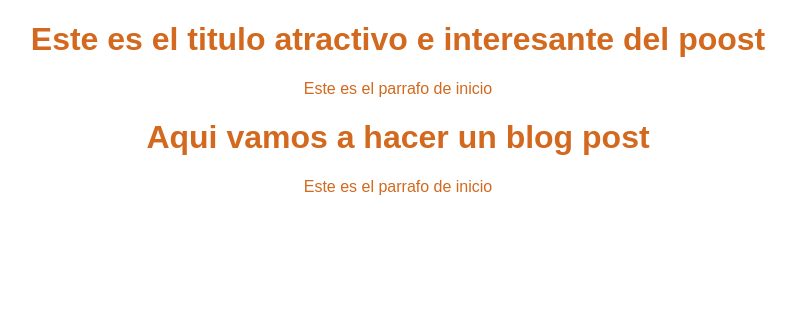
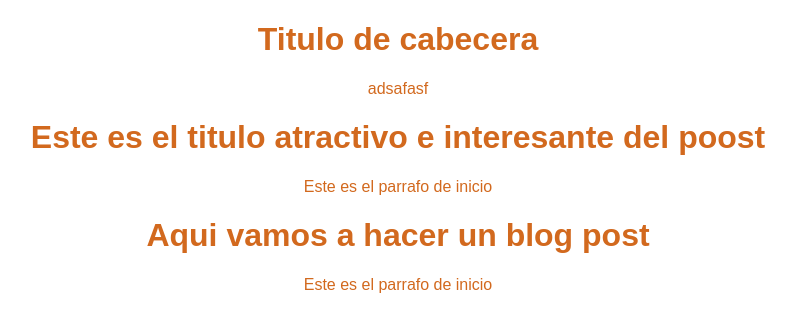
Before and after one commit to Luis-Sandoval-Vilcapoma/MiBLog, a plain HTML site: page index.html in a window 1280 px wide. Shown: the whole page, without its empty margins (242-1038 px from the left). Drawn offline with Linux system fonts and the light colour scheme.

Commit message:
Crreacion de cabecera

```diff
--- a/index.html
+++ b/index.html
@@ -9,7 +9,10 @@
 </head>
 <body>
     <div id="container">
-        <div id="cabecera"></div>
+        <div id="cabecera">
+            <h1>Titulo de cabecera</h1>
+            <p>adsafasf</p>
+        </div>
         <div id="post">
             <h1>Este es el titulo atractivo e interesante del poost </h1>
             <p>Este es el parrafo de inicio</p>
```
